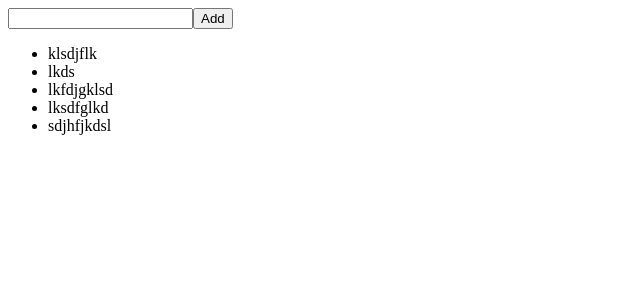
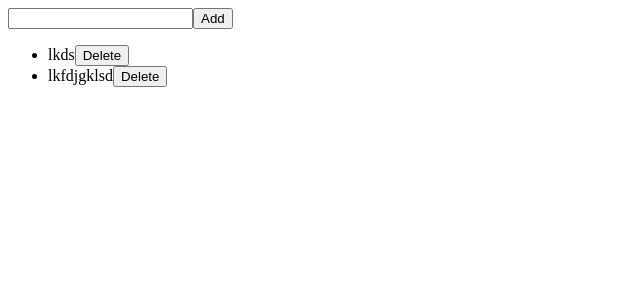
Before and after one commit to samarbekova-source/cars-project, a React (Create React App) app: page / in a window 1280 px wide. Shown: the top 300 px of the page, without its empty margins (0-640 px from the left). Built offline with nearby package versions, Linux system fonts and the light colour scheme; data requests are answered from the project's data file.

Commit message:
deleteCar function added

```diff
--- a/db.json
+++ b/db.json
@@ -1,9 +1,5 @@
 {
   "cars": [
-    {
-      "task": "klsdjflk",
-      "id": 1
-    },
     {
       "task": "lkds",
       "id": 2
@@ -11,14 +7,6 @@
     {
       "task": "lkfdjgklsd",
       "id": 3
-    },
-    {
-      "task": "lksdfglkd",
-      "id": 4
-    },
-    {
-      "task": "sdjhfjkdsl",
-      "id": 5
     }
   ]
 }
--- a/src/components/CarsList/CarsList.jsx
+++ b/src/components/CarsList/CarsList.jsx
@@ -2,7 +2,7 @@ import React, { useContext, useEffect } from "react";
 import { contexts } from "../../contexts/contexts";
 
 const CarsList = () => {
-  const { auto, getAutoData } = useContext(contexts);
+  const { auto, getAutoData, deleteCar } = useContext(contexts);
   useEffect(() => {
     getAutoData();
   }, []);
@@ -17,6 +17,7 @@ const CarsList = () => {
             onChange={() => changeStatus(item.id)}
           /> */}
           {item.task}
+          <button onClick={() => deleteCar(item.id)}>Delete</button>
         </li>
       ))}
     </ul>
--- a/src/contexts/contexts.jsx
+++ b/src/contexts/contexts.jsx
@@ -32,13 +32,17 @@ const ContextProvider = ({ children }) => {
     await axios.post(API, newAuto);
     getAutoData();
   };
-
+  const deleteCar = async (id) => {
+    await axios.delete(`${API}/${id}`);
+    getAutoData();
+  };
   return (
     <contexts.Provider
       value={{
         auto: state.auto,
         getAutoData,
         addCars,
+        deleteCar,
       }}
     >
       {children}
```
Also changed, not shown: 1 other file (tests, documents, lock files or other folders).
